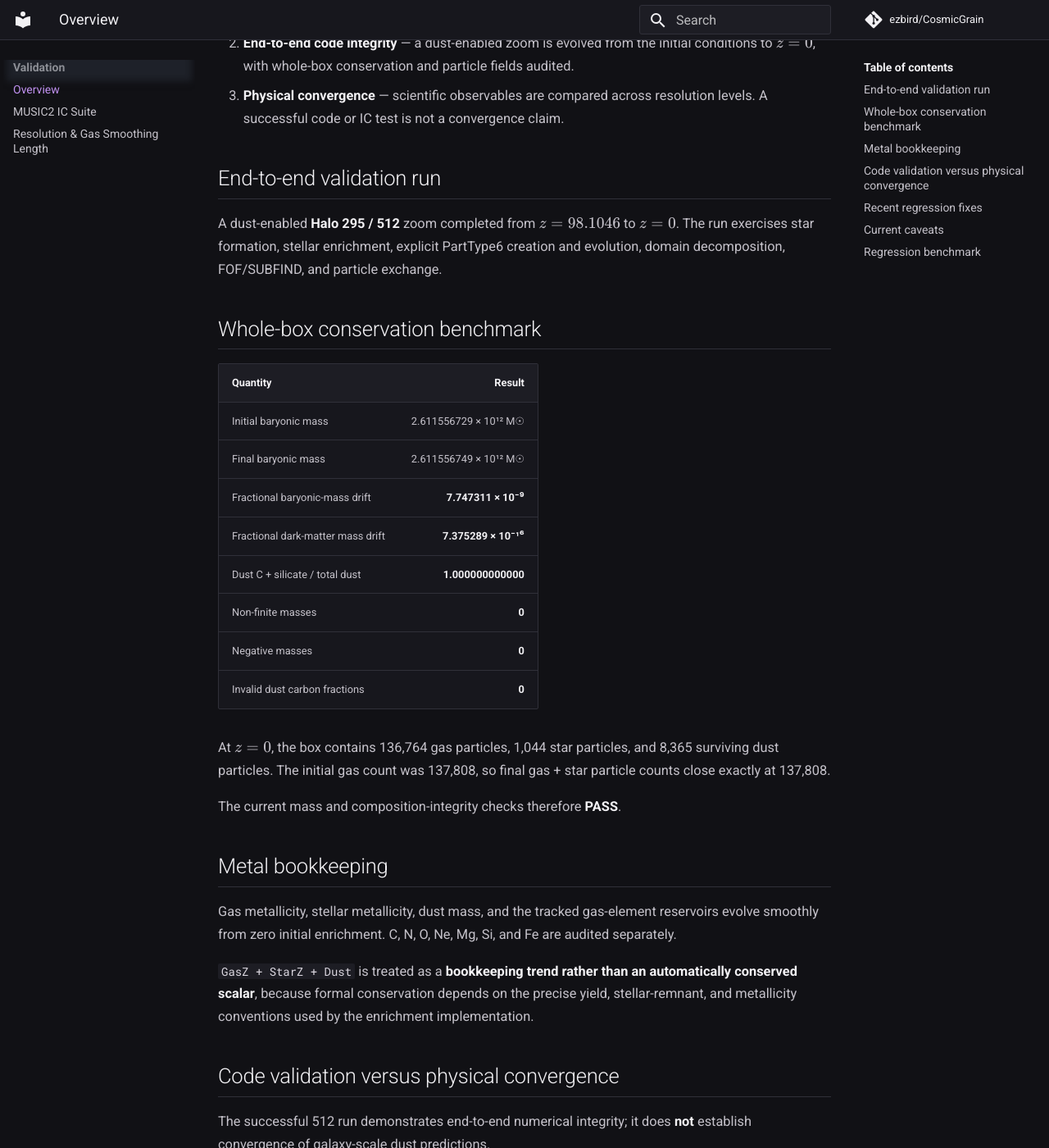
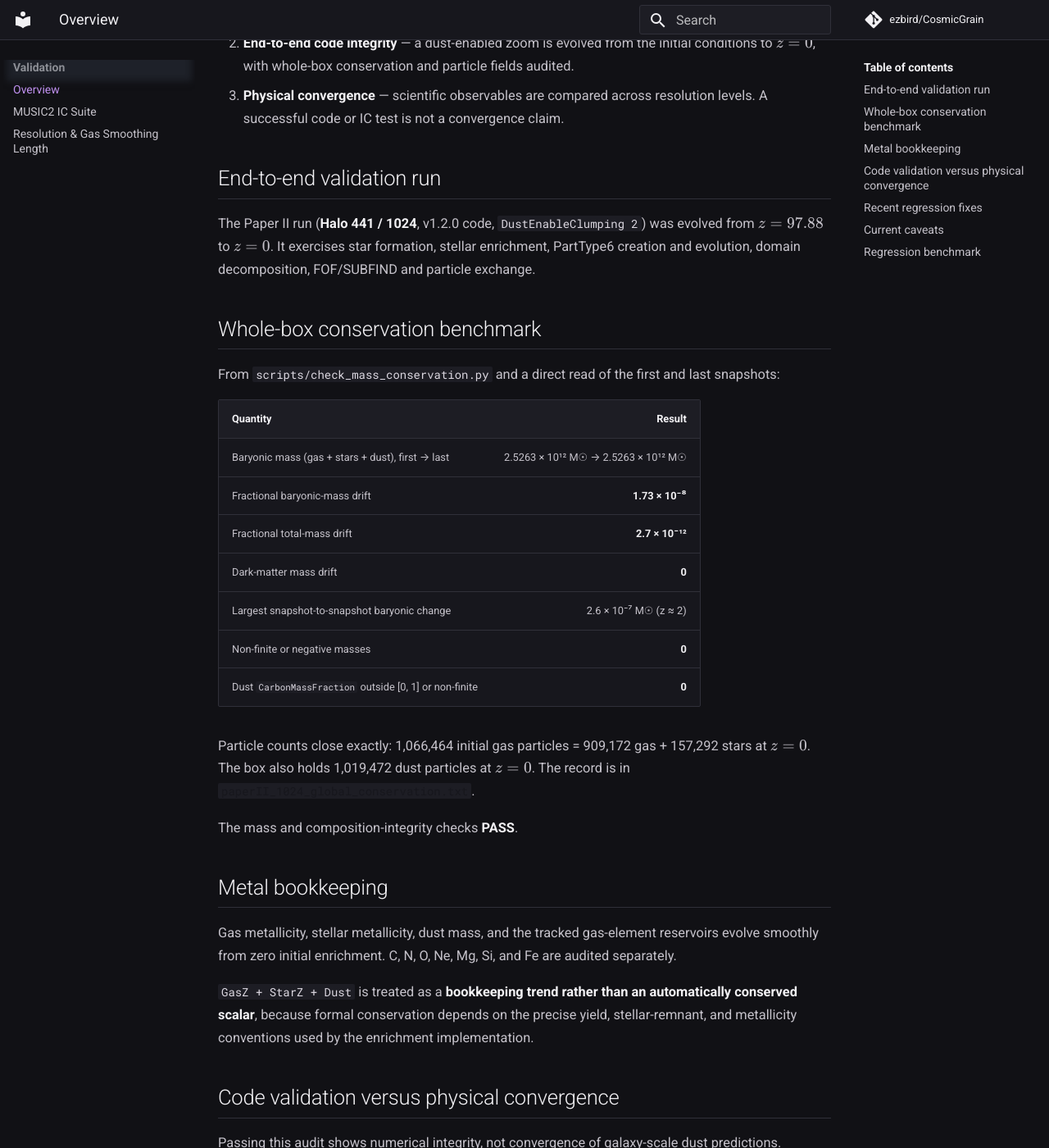
Before and after one commit to ezbird/CosmicGrain, an MkDocs documentation site: the page built from docs/validation/index.md, in a window 1280 px wide and 1400 px high, scrolled down 301 px. Shown: the whole window at 82% size. Built offline with MkDocs 1.6.1 and Material for MkDocs 9.7.7, drawn with Linux system fonts in a browser that asks for light colours; comment, search, counter and statistics services are not loaded; some of the changed text lies outside the part shown.

Commit message:
Validation benchmark from the Paper II run; sublimation and listener notes
The whole-box conservation benchmark is now the v1.2.0 Halo 441 / 1024 Paper II
run (baryon drift 1.7e-8, DM drift 0, exact gas+star particle closure, no bad
masses or carbon fractions); the old Halo 295 / 512 record is removed.
Sublimation is documented as implemented but not firing in current runs.
Config_zoom.sh keeps one MPI listener by default and says when to raise it.

Co-Authored-By: Claude Opus 5.5 <noreply@anthropic.com>
Claude-Session: https://claude.ai/code/session_019pWejCz6iZ44xVgmdDXjVu

```diff
--- a/docs/validation/index.md
+++ b/docs/validation/index.md
@@ -13,24 +13,29 @@ Validation is divided into three distinct layers:
 
 ## End-to-end validation run
 
-A dust-enabled **Halo 295 / 512** zoom completed from \(z=98.1046\) to \(z=0\). The run exercises star formation, stellar enrichment, explicit PartType6 creation and evolution, domain decomposition, FOF/SUBFIND, and particle exchange.
+The Paper II run (**Halo 441 / 1024**, v1.2.0 code, `DustEnableClumping 2`) was evolved from
+\(z=97.88\) to \(z=0\). It exercises star formation, stellar enrichment, PartType6
+creation and evolution, domain decomposition, FOF/SUBFIND and particle exchange.
 
 ## Whole-box conservation benchmark
 
+From `scripts/check_mass_conservation.py` and a direct read of the first and last snapshots:
+
 | Quantity | Result |
 | --- | ---: |
-| Initial baryonic mass | 2.611556729 × 10¹² M☉ |
-| Final baryonic mass | 2.611556749 × 10¹² M☉ |
-| Fractional baryonic-mass drift | **7.747311 × 10⁻⁹** |
-| Fractional dark-matter mass drift | **7.375289 × 10⁻¹⁶** |
-| Dust C + silicate / total dust | **1.000000000000** |
-| Non-finite masses | **0** |
-| Negative masses | **0** |
-| Invalid dust carbon fractions | **0** |
+| Baryonic mass (gas + stars + dust), first → last | 2.5263 × 10¹² M☉ → 2.5263 × 10¹² M☉ |
+| Fractional baryonic-mass drift | **1.73 × 10⁻⁸** |
+| Fractional total-mass drift | **2.7 × 10⁻¹²** |
+| Dark-matter mass drift | **0** |
+| Largest snapshot-to-snapshot baryonic change | 2.6 × 10⁻⁷ M☉ (z ≈ 2) |
+| Non-finite or negative masses | **0** |
+| Dust `CarbonMassFraction` outside [0, 1] or non-finite | **0** |
 
-At \(z=0\), the box contains 136,764 gas particles, 1,044 star particles, and 8,365 surviving dust particles. The initial gas count was 137,808, so final gas + star particle counts close exactly at 137,808.
+Particle counts close exactly: 1,066,464 initial gas particles = 909,172 gas + 157,292 stars at
+\(z=0\). The box also holds 1,019,472 dust particles at \(z=0\). The record is in
+[`paperII_1024_global_conservation.txt`](paperII_1024_global_conservation.txt).
 
-The current mass and composition-integrity checks therefore **PASS**.
+The mass and composition-integrity checks **PASS**.
 
 ## Metal bookkeeping
 
@@ -40,20 +45,9 @@ Gas metallicity, stellar metallicity, dust mass, and the tracked gas-element res
 
 ## Code validation versus physical convergence
 
-The successful 512 run demonstrates end-to-end numerical integrity; it does **not** establish convergence of galaxy-scale dust predictions.
-
-For Halo 295 at \(z=0\), the central 30 pkpc contains only:
-
-| Component | Particle count |
-| --- | ---: |
-| Gas | 63 |
-| Stars | 152 |
-| Dust | 9 |
-
-The surviving dust mass inside 30 pkpc is \(1.743\times10^3\,M_\odot\), about 0.283% of the surviving dust mass inside \(R_{200}\). At this resolution, the central ISM, stellar population, enrichment history, and dust distribution are too sparsely sampled for this result alone to be interpreted as physical dust evacuation.
-
-The convergence program therefore repeats the same diagnostics at 1024³, 2048³, and 4096³-equivalent zoom resolution.
-
+Passing this audit shows numerical integrity, not convergence of galaxy-scale dust predictions.
+Convergence is tested separately by repeating the science diagnostics at 512³, 1024³ and 2048³
+([Resolution](resolution.md)).
 
 ## Recent regression fixes
 
@@ -99,4 +93,4 @@ See [Resolution and gas smoothing length](resolution.md) for the separate
 
 ## Regression benchmark
 
-Future changes to particle exchange, feedback, enrichment, or dust mass-transfer routines should rerun the whole-box conservation audit. A material degradation relative to this Halo 295 / 512 benchmark should be investigated before accepting the change.
+Future changes to particle exchange, feedback, enrichment, or dust mass-transfer routines should rerun the whole-box conservation audit. A material degradation relative to this Halo 441 / 1024 benchmark should be investigated before accepting the change.
```
Also changed, not shown: docs/getting-started/compilation.md (+2 -2 lines), docs/getting-started/first-simulation.md (+1 -1 lines), docs/physics/thermal-sputtering.md (+1 -1 lines), docs/running/compile-options.md (+1 -1 lines), docs/validation/halo295_512_global_conservation.txt (deleted, +0 -29 lines), docs/validation/paperII_1024_global_conservation.txt (added, +27 -0 lines), 1 other file.
